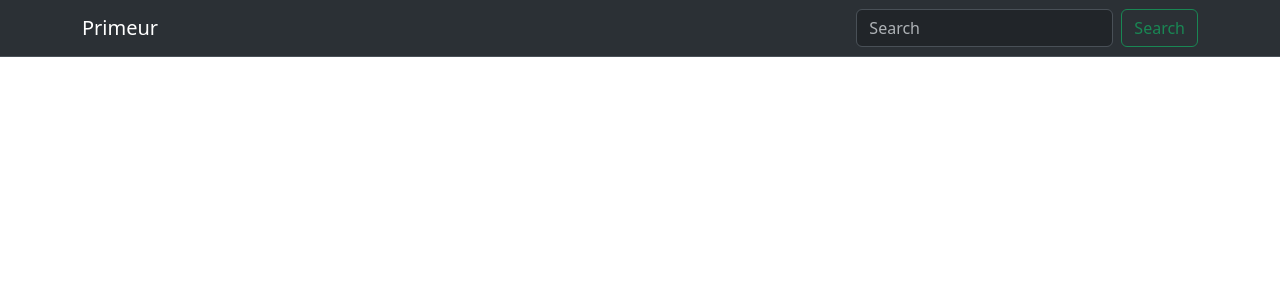
After one commit to mouctarbarry/web-app, a Django app: template templates/base.html in a window 1280 px wide. The commit adds this page. Shown: the top 300 px of the page. Run offline with Django 4.2, Linux system fonts and the light colour scheme; the template is opened without the code that fills it, so the values that code supplies are empty.

Commit message:
quelque retouches front-end

```diff
--- a/pyshop/settings.py
+++ b/pyshop/settings.py
@@ -9,7 +9,7 @@ https://docs.djangoproject.com/en/4.2/topics/settings/
 For the full list of settings and their values, see
 https://docs.djangoproject.com/en/4.2/ref/settings/
 """
-
+import os.path
 from pathlib import Path
 
 # Build paths inside the project like this: BASE_DIR / 'subdir'.
@@ -55,7 +55,9 @@ ROOT_URLCONF = 'pyshop.urls'
 TEMPLATES = [
     {
         'BACKEND': 'django.template.backends.django.DjangoTemplates',
-        'DIRS': [],
+        'DIRS': [
+            os.path.join(BASE_DIR, 'templates')
+        ],
         'APP_DIRS': True,
         'OPTIONS': {
             'context_processors': [
--- /dev/null
+++ b/templates/base.html
@@ -0,0 +1,34 @@
+<!doctype html>
+<html lang="fr">
+<head>
+    <meta charset="utf-8">
+    <meta name="viewport" content="width=device-width, initial-scale=1">
+    <title>Frais primeurs</title>
+    <link href="https://cdn.jsdelivr.net/npm/bootstrap@5.3.1/dist/css/bootstrap.min.css" rel="stylesheet" integrity="sha384-4bw+/aepP/YC94hEpVNVgiZdgIC5+VKNBQNGCHeKRQN+PtmoHDEXuppvnDJzQIu9" crossorigin="anonymous">
+    <link rel="icon" href="https://img.icons8.com/?size=512&id=17954&format=png" type="image/x-icon">
+
+</head>
+<body>
+    <nav class="navbar navbar-expand-lg bg-body-tertiary bg-dark border-bottom border-body" data-bs-theme="dark">
+        <div class="container-md">
+            <a class="navbar-brand" href="#">Primeur</a>
+            <form class="d-flex" role="search">
+                <input class="form-control me-2" type="search" placeholder="Search" aria-label="Search">
+                <button class="btn btn-outline-success" type="submit">Search</button>
+            </form>
+        </div>
+    </nav>
+
+    <div class="container">
+        {% block content %}
+        {% endblock %}
+    </div>
+
+
+    <div>
+
+    </div>
+
+<script src="https://cdn.jsdelivr.net/npm/bootstrap@5.3.1/dist/js/bootstrap.bundle.min.js" integrity="sha384-HwwvtgBNo3bZJJLYd8oVXjrBZt8cqVSpeBNS5n7C8IVInixGAoxmnlMuBnhbgrkm" crossorigin="anonymous"></script>
+</body>
+</html>
```
Also changed, not shown: products/templates/base.html (deleted, +0 -16 lines), products/templates/index.html (+16 -10 lines).
